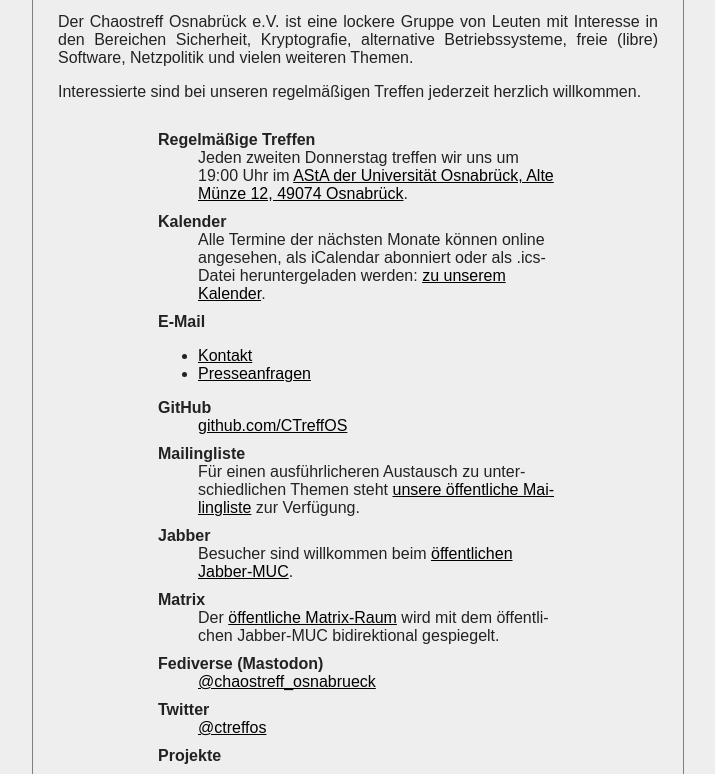
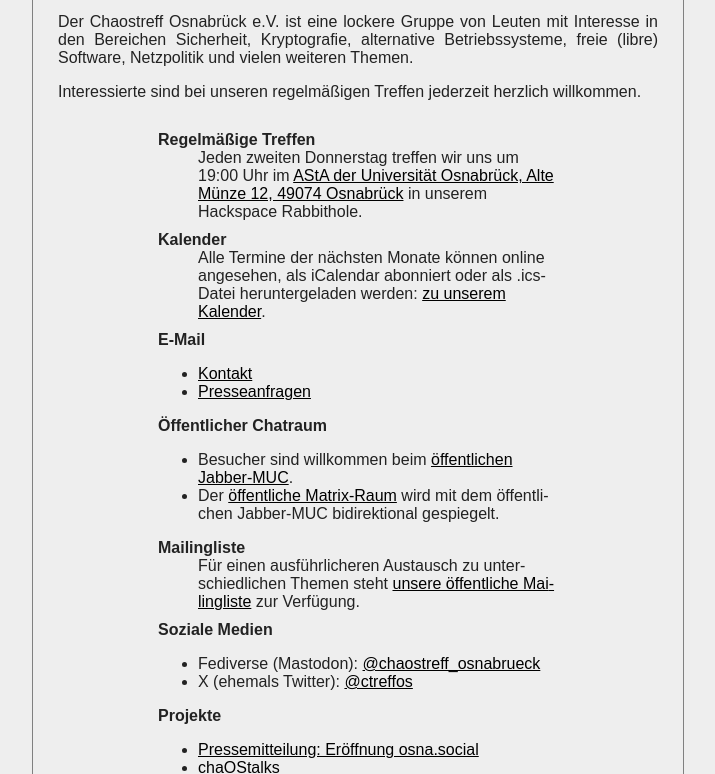
Before and after one commit to CTreffOS/ctreffos-webseite, a plain HTML site: page index.html in a window 1280 px wide. Shown: the part 89-863 px from the top of the page, without its empty margins (282-997 px from the left). Drawn offline with Linux system fonts and the light colour scheme.

Commit message:
Startseite übersichtlicher gestalten

```diff
--- a/index.html
+++ b/index.html
@@ -23,7 +23,7 @@
 	<img src=ctreffos-logo.png class="image" alt="Chaostreff Osnabrück Logo" />
 </header>
 
-<center><em>Letzte Änderung: 2023-06-30</em></center>
+<center><em>Letzte Änderung: 2024-01-19</em></center>
 
 <p>
 Der Chaostreff Osnabrück e.V. ist eine lockere Gruppe von Leuten mit Interesse in
@@ -36,10 +36,9 @@ Interessierte sind bei unseren regelmäßigen Treffen jederzeit herzlich willkom
 </p>
 
 <dl>
-
 	<dt>Regelmäßige Treffen</dt>
 	<dd>Jeden zweiten Donnerstag treffen wir uns um 19:00 Uhr im
-	<a href="https://www.openstreetmap.org/?mlat=52.27274&mlon=8.04577#map=19/52.27274/8.04577" rel="noreferer" target="_blank">AStA der Universität Osnabrück, Alte Münze 12, 49074 Osnabrück</a>.
+	<a href="https://www.openstreetmap.org/?mlat=52.27274&mlon=8.04577#map=19/52.27274/8.04577" rel="noreferer" target="_blank">AStA der Universität Osnabrück, Alte Münze 12, 49074 Osnabrück</a> in unserem Hackspace Rabbithole.
 	</dd>
 
 	<dt>Kalender</dt>
@@ -54,24 +53,21 @@ Interessierte sind bei unseren regelmäßigen Treffen jederzeit herzlich willkom
 		<li><a href="mailto:presse@chaostreff-osnabrueck.de">Presseanfragen</a></li>
 	</ul></dd>
 
-	<dt>GitHub</dt>
-	<dd><a href="https://github.com/CTreffOS" rel="noreferer" target="_blank">github.com/CTreffOS</a></dd>
+	<dt>Öffentlicher Chatraum</dt>
+	<dd><ul>
+		<li>Besucher sind willkommen beim <a href="xmpp:public@conference.jabber.chaostreff-osnabrueck.de?join" rel="noreferer" target="_blank">öffentlichen Jabber-MUC</a>.</li>
+		<li>Der <a href="https://matrix.to/#/#public_ctreffos:matrix.drpetervoigt.de" rel="noreferer" target="_blank">öffentliche Matrix-Raum</a> wird mit dem öffentlichen Jabber-MUC bidirektional gespiegelt.</li>
+	</ul></dd>
 
 	<dt>Mailingliste</dt>
 	<dd>Für einen ausführlicheren Austausch zu unterschiedlichen Themen steht
 	<a href="https://listserv.chaostreff-osnabrueck.de/sympa/arc/ctreffos-public/2023-02/msg00000.html" rel="noreferer" target="_blank">unsere öffentliche Mailingliste</a> zur Verfügung.</dd>
 
-	<dt>Jabber</dt>
-	<dd>Besucher sind willkommen beim <a href="xmpp:public@conference.jabber.chaostreff-osnabrueck.de?join" rel="noreferer" target="_blank">öffentlichen Jabber-MUC</a>.</dd>
-
-	<dt>Matrix</dt>
-	<dd>Der <a href="https://matrix.to/#/#public_ctreffos:matrix.drpetervoigt.de" rel="noreferer" target="_blank">öffentliche Matrix-Raum</a> wird mit dem öffentlichen Jabber-MUC bidirektional gespiegelt.
-
-	<dt>Fediverse (Mastodon)</dt>
-	<dd><a href="https://chaos.social/@chaostreff_osnabrueck" rel="me" target="_blank">@chaostreff_osnabrueck</a></dd>
-
-	<dt>Twitter</dt>
-	<dd><a href="https://twitter.com/ctreffos" rel="noreferer" target="_blank">@ctreffos</a></dd>
+	<dt>Soziale Medien</dt>
+	<dd><ul>
+		<li>Fediverse (Mastodon): <a href="https://chaos.social/@chaostreff_osnabrueck" rel="me" target="_blank">@chaostreff_osnabrueck</a></li>
+		<li>X (ehemals Twitter): <a href="https://twitter.com/ctreffos" rel="noreferer" target="_blank">@ctreffos</a></li>
+	</ul></dd>
 
 	<dt>Projekte</dt>
 	<dd><ul>
@@ -86,6 +82,9 @@ Interessierte sind bei unseren regelmäßigen Treffen jederzeit herzlich willkom
 		<li><a href="downloads/brief_kontaktnachverfolgungsapps.pdf">Offener Brief Corona-Kontaktnachverfolgungs-Apps</a></li>
 	</ul></dd>
 
+	<dt>GitHub</dt>
+	<dd><a href="https://github.com/CTreffOS" rel="noreferer" target="_blank">github.com/CTreffOS</a></dd>
+
 </dl>
 
 <hr>
```
Also changed, not shown: index-en.html (+24 -22 lines).
